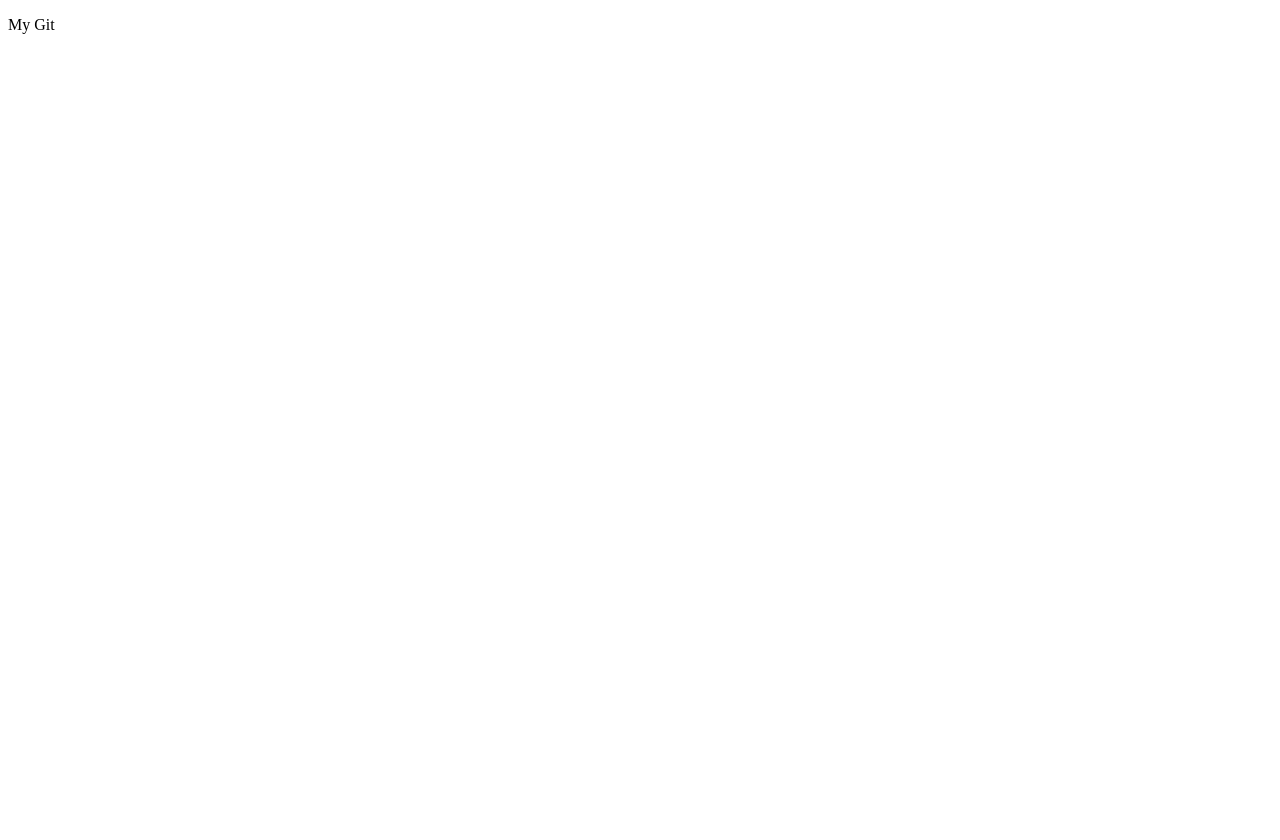
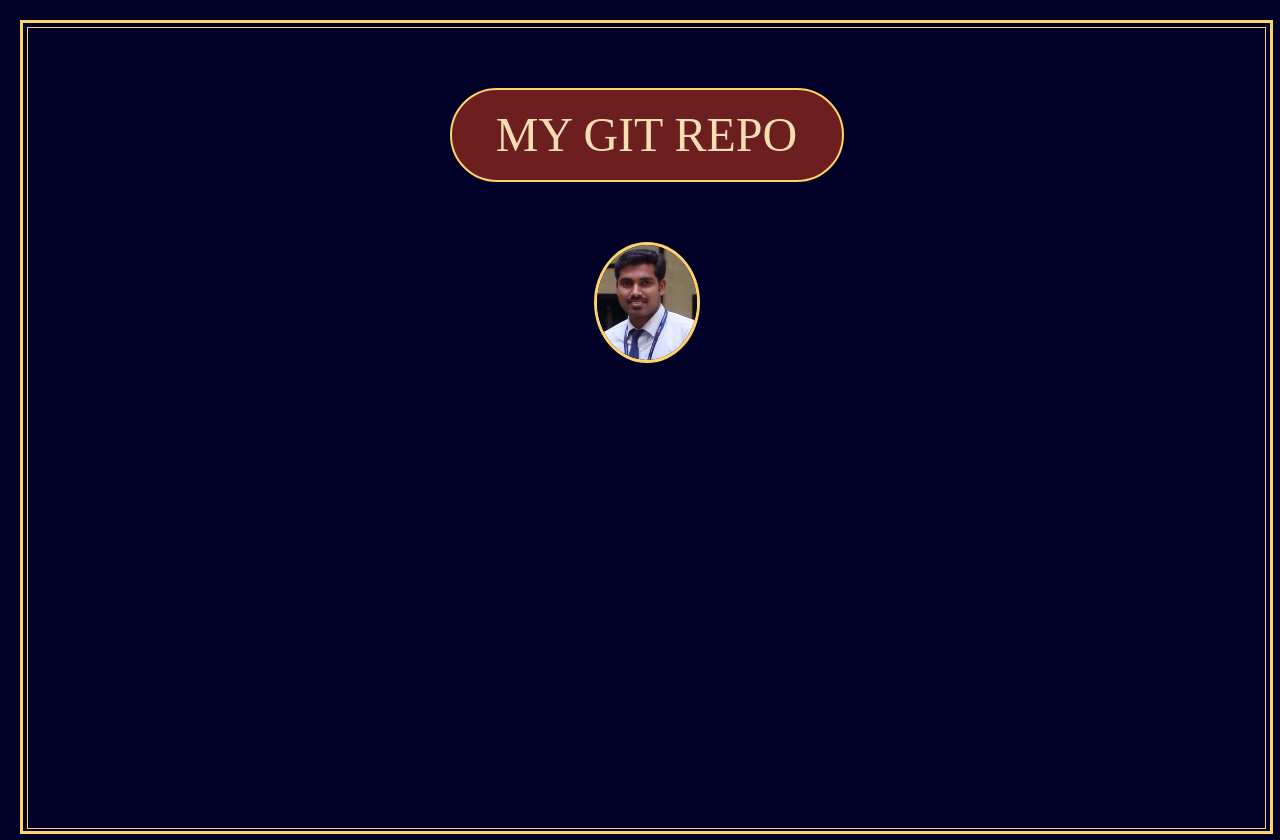
Before and after one commit to jrjijeesh/jrjijeesh.github.io, a plain HTML site: page index.html in a window 1280 px wide. Before the commit the page ends 800 px from the top, so only its background shows below. Drawn offline with Linux system fonts and the light colour scheme.

Commit message:
New Theme

```diff
--- a/index.html
+++ b/index.html
@@ -2,8 +2,31 @@
 <html>
 <head>
 <title>Jijeesh - Home</title>
+<link href="style.css" rel="stylesheet">
 </head>
 <body>
-<p>My Git</p>
+<div class="container">
+	<div class="level1-box">
+		<div class="level2-box">
+			<div class="header-container">
+				MY GIT REPO
+			</div>
+			<div class="photo-container">
+				<img src="Photo1.jpg" class="photo-img"></img>
+			</div>
+
+
+
+
+
+
+
+
+
+
+
+		</div>
+	</div>
+</div>
 </body>
 </html>
--- /dev/null
+++ b/style.css
@@ -0,0 +1,57 @@
+html, body
+{
+	height: 100%;
+	margin: 0;
+	min-width: 450px;
+	background-color:#010127;
+}
+
+.container{
+	/* width:100%; */
+	height:100%;
+	padding-left:20px;
+	padding-right:23px;
+	padding-top:20px;
+	padding-bottom:20px;
+}
+
+.level1-box{
+	width:100%;
+	height:100%;
+	border:3px solid #ffd36b;
+	padding:4px 6px 4px 4px;
+}
+
+.level2-box{
+	width:100%;
+	height:100%;
+
+	border:1px solid #ffd36b;
+
+}
+
+.header-container{
+	background-color: #6d1f1f;
+    width: 390px;
+    color: wheat;
+    font-size: 48px;
+    border: 2px solid #ffd36b;
+    line-height: 90px;
+    text-align: center;
+    margin: auto;
+    margin-top: 60px;
+    border-radius: 50px;
+}
+
+.photo-container{
+	text-align: center;
+    margin: auto;
+    margin-top: 60px;
+    border-radius: 50%;
+}
+
+.photo-img{
+	width: 100px;
+    border-radius: 50%;
+    border: 3px solid #ffd36b;
+}
```
Also changed, not shown: Photo1.jpg (added).
